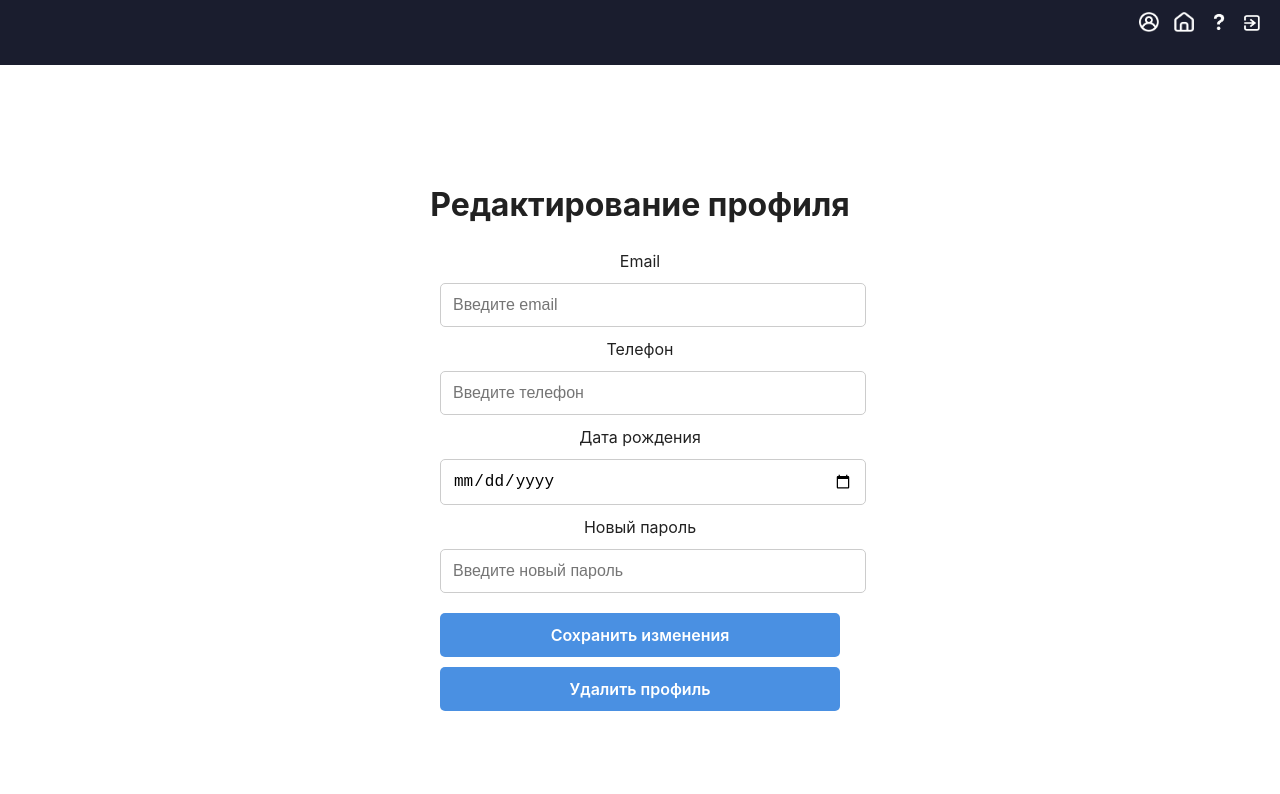
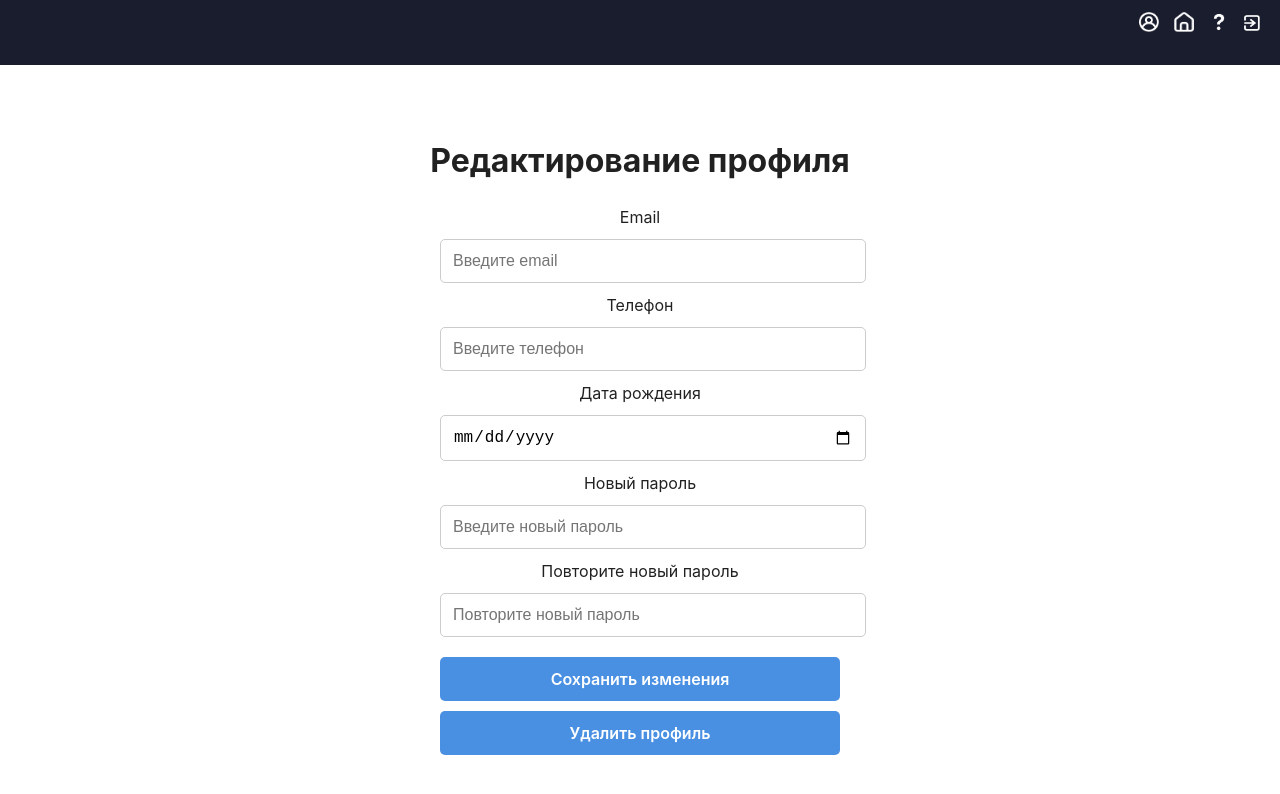
Before and after one commit to Konstokar/AI_Podberushka_client, a React app in the folder client/: page /editProfile in a window 1280 px wide. Shown: the top 794 px of the page. Built offline with nearby package versions, Linux system fonts and the light colour scheme; sample sign-in values are in the browser's storage; the HTML template or start-up script is replaced by a standard one.

Commit message:
Коммит от 01.06.2025 (23:25)
Улучшения страницы редактирования профиля

```diff
--- a/client/src/pages/EditProfile/EditProfile.jsx
+++ b/client/src/pages/EditProfile/EditProfile.jsx
@@ -10,7 +10,8 @@ const EditProfile = () => {
         email: "",
         phone: "",
         birthdate: "",
-        password: ""
+        password: "",
+        confirmPassword: ""
     });
 
     const [currentData, setCurrentData] = useState({
@@ -20,6 +21,8 @@ const EditProfile = () => {
     });
 
     const [isFormValid, setIsFormValid] = useState(false);
+    const [successMessage, setSuccessMessage] = useState("");
+    const [errorMessage, setErrorMessage] = useState("");
     const navigate = useNavigate();
 
     useEffect(() => {
@@ -41,15 +44,33 @@ const EditProfile = () => {
 
     const handleChange = (e) => {
         const { name, value } = e.target;
-        setFormData(prevState => ({
-            ...prevState,
-            [name]: value
-        }));
-        setIsFormValid(Object.values({ ...formData, [name]: value }).some(val => val));
+        const updatedForm = { ...formData, [name]: value };
+
+        setFormData(updatedForm);
+
+        // Проверка: есть ли хоть одно непустое поле
+        const anyFieldFilled = Object.entries(updatedForm).some(([key, val]) =>
+            key !== "confirmPassword" && val.trim() !== ""
+        );
+        setIsFormValid(anyFieldFilled);
     };
 
     const handleSubmit = async (e) => {
         e.preventDefault();
+        setSuccessMessage("");
+        setErrorMessage("");
+
+        // Проверка совпадения паролей, если они вводятся
+        if (formData.password || formData.confirmPassword) {
+            if (formData.password !== formData.confirmPassword) {
+                setErrorMessage("Пароли не совпадают.");
+                return;
+            }
+            if (formData.password.length < 6) {
+                setErrorMessage("Пароль должен быть не короче 6 символов.");
+                return;
+            }
+        }
 
         try {
             const updatedData = {
@@ -57,35 +78,35 @@ const EditProfile = () => {
                 email: formData.email,
                 phone: formData.phone,
                 birthdate: formData.birthdate,
-                password: formData.password
+                password: formData.password || undefined  // не передаём пустую строку
             };
 
-            console.log("Отправляемые данные:", updatedData);
-
-            const response = await axios.put("/api/users/update", updatedData, {
+            await axios.put("/api/users/update", updatedData, {
                 headers: { "Content-Type": "application/json" }
             });
 
-            console.log("Данные успешно обновлены:", response.data);
+            setSuccessMessage("Профиль успешно обновлён!");
+            setFormData(prev => ({
+                ...prev,
+                password: "",
+                confirmPassword: ""
+            }));
         } catch (error) {
             console.error("Ошибка обновления данных:", error);
+            setErrorMessage("Не удалось обновить данные. Попробуйте позже.");
         }
     };
 
     const handleDeleteProfile = async () => {
         try {
             const user = JSON.parse(localStorage.getItem("user"));
-            if (!user?.login) {
-                console.error("Логин отсутствует");
-                return;
-            }
+            if (!user?.login) return;
 
-            const response = await axios.delete(`/api/users/delete`, {
+            await axios.delete(`/api/users/delete`, {
                 data: { login: user.login },
                 headers: { "Content-Type": "application/json" }
             });
 
-            console.log("Профиль успешно удалён:", response.data);
             localStorage.removeItem("token");
             localStorage.removeItem("user");
             navigate("/login");
@@ -100,6 +121,10 @@ const EditProfile = () => {
             <HeaderButtons />
             <div className="registerContainer">
                 <h2>Редактирование профиля</h2>
+
+                {successMessage && <p className="success-msg">{successMessage}</p>}
+                {errorMessage && <p className="error-msg">{errorMessage}</p>}
+
                 <form onSubmit={handleSubmit}>
                     <div className="form-group">
                         <label>Email</label>
@@ -111,6 +136,7 @@ const EditProfile = () => {
                             onChange={handleChange}
                         />
                     </div>
+
                     <div className="form-group">
                         <label>Телефон</label>
                         <input
@@ -121,6 +147,7 @@ const EditProfile = () => {
                             onChange={handleChange}
                         />
                     </div>
+
                     <div className="form-group">
                         <label>Дата рождения</label>
                         <input
@@ -131,6 +158,7 @@ const EditProfile = () => {
                             onChange={handleChange}
                         />
                     </div>
+
                     <div className="form-group">
                         <label>Новый пароль</label>
                         <input
@@ -138,6 +166,17 @@ const EditProfile = () => {
                             name="password"
                             value={formData.password}
                             placeholder="Введите новый пароль"
+                            onChange={handleChange}
+                        />
+                    </div>
+
+                    <div className="form-group">
+                        <label>Повторите новый пароль</label>
+                        <input
+                            type="password"
+                            name="confirmPassword"
+                            value={formData.confirmPassword}
+                            placeholder="Повторите новый пароль"
                             onChange={handleChange}
                         />
                     </div>
```
